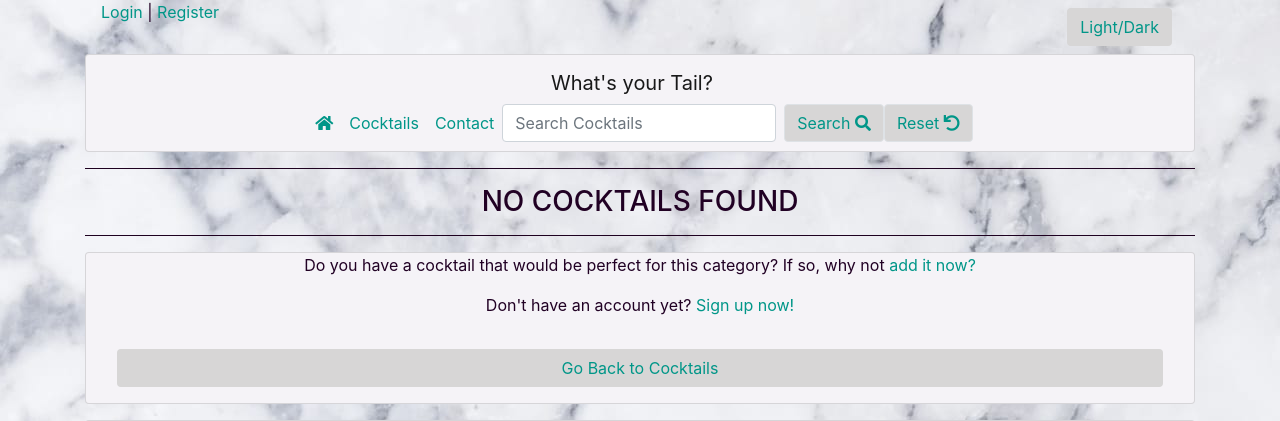
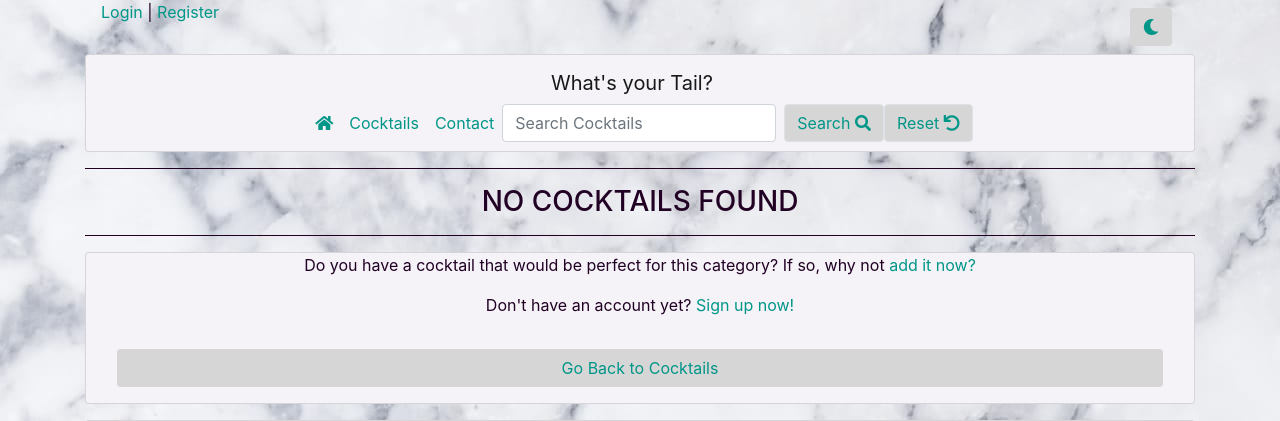
Before and after one commit to jakelashbrook/cocktails-ms3, a Flask app: page /search in a window 1280 px wide. Shown: the top 421 px of the page. Run offline with Flask 2, Linux system fonts and the light colour scheme; data that the repository does not hold is empty; some libraries are stand-ins or nearby versions.

Commit message:
Light/Dark Mode Final Improve

```diff
--- a/static/js/light-dark.js
+++ b/static/js/light-dark.js
@@ -6,7 +6,7 @@ const prefersDarkScheme = window.matchMedia("(prefers-color-scheme: dark)");
 const currentTheme = localStorage.getItem("theme");
 // If the user's preference in localStorage is dark...
 if (currentTheme == "dark") {
-  // ...let's toggle the .dark-theme class on the body
+  // ...let's toggle the .dark-mode class on the body
   document.body.classList.toggle("dark-mode");
 // Otherwise, if the user's preference in localStorage is light...
 } else if (currentTheme == "light") {
@@ -26,6 +26,8 @@ btn.addEventListener("click", function() {
     document.body.classList.toggle("dark-mode");
     var theme = document.body.classList.contains("dark-mode") ? "dark" : "light";
   }
+
+
   // Finally, let's save the current preference to localStorage to keep using it
   localStorage.setItem("theme", theme);
 });
--- a/static/js/main.js
+++ b/static/js/main.js
@@ -1,4 +1,30 @@
 $( document ).ready(function() {
+
+
+    // Code idea from stack overflow
+
+    const button = document.body.querySelector('#l-or-d-mode');
+    const btnIcon = document.body.querySelector('#l-or-d-icon');
+
+    /*
+    Add click event listener where we will provide logic that updates the button text
+    */
+    button.addEventListener('click', function () {
+
+        /*
+        Update the text of the button to toggle beween "Dark" and "Light" when clicked
+        */
+        if (btnIcon.className=="fas fa-moon") {
+            btnIcon.className = 'fas fa-sun';
+            button.title = "Light Mode"
+        }
+        else {
+            btnIcon.className = 'fas fa-moon';
+            button.title = "Dark Mode";
+        }
+    });
+
+    // End of Stack Overflow code
 
     $('.edit-cn-btn').click(function() {
         $('#accordionExample').addClass('d-none');
--- a/templates/base.html
+++ b/templates/base.html
@@ -33,7 +33,7 @@
                     {% endif %}
                     <!-- Light/Dark Mode Toggle -->
                     <button id="l-or-d-mode" class="btn button m-2 float-right" title="Change Mode">
-                        Light/Dark</button>
+                        <i class="fas fa-moon" id="l-or-d-icon"></i></button>
                 </div>
             </div>
         </div>
```
